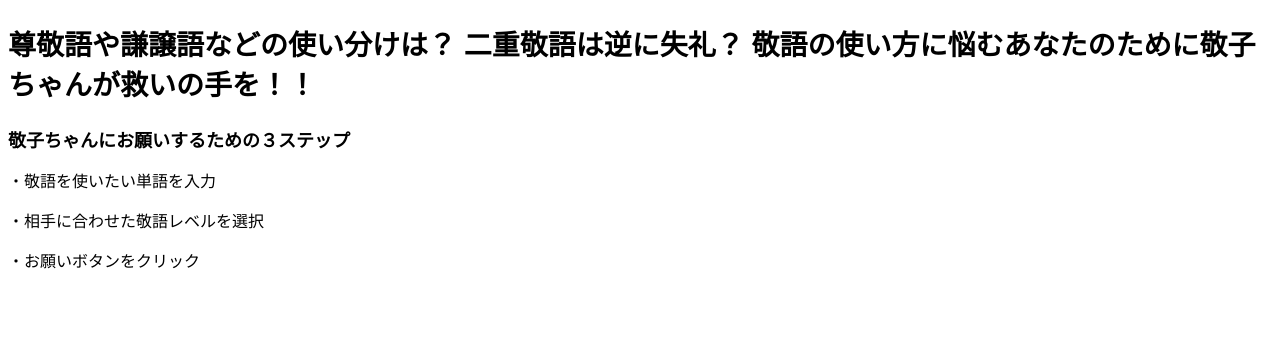
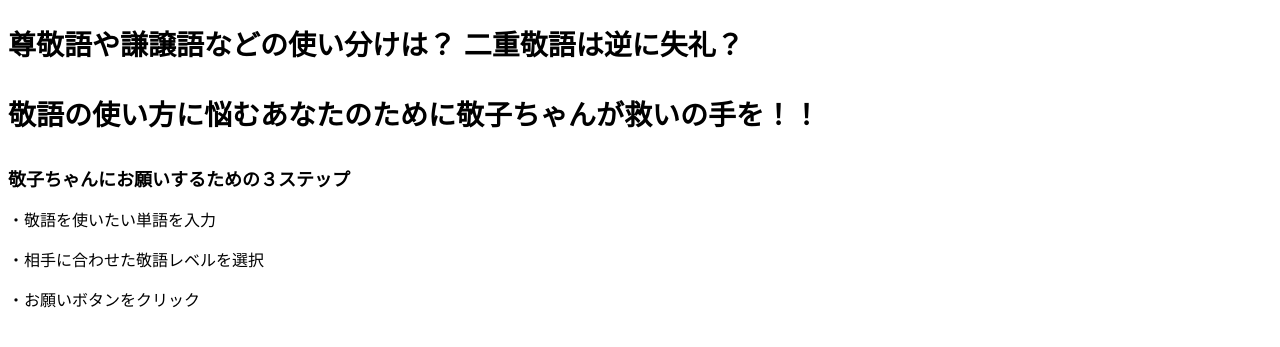
Before and after one commit to FuKuZaKi-93/webApplication_test, a plain HTML site: page index.html in a window 1280 px wide. Shown: the part 83-430 px from the top of the page. Drawn offline with Linux system fonts and the light colour scheme.

Commit message:
リード文修正

```diff
--- a/index.html
+++ b/index.html
@@ -9,8 +9,8 @@
 
     <h1>変換！ 敬子ちゃん</h1>
 
-    <h2>尊敬語や謙譲語などの使い分けは？ 二重敬語は逆に失礼？</n>
-    敬語の使い方に悩むあなたのために敬子ちゃんが救いの手を！！</h2>
+    <h2><p>尊敬語や謙譲語などの使い分けは？ 二重敬語は逆に失礼？</p>
+    <p>敬語の使い方に悩むあなたのために敬子ちゃんが救いの手を！！</p></h2>
 
     <h3>敬子ちゃんにお願いするための３ステップ</h3>
     <p>・敬語を使いたい単語を入力</p>
```
